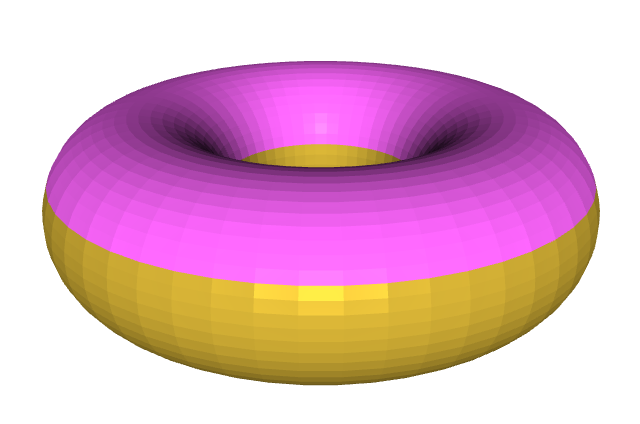
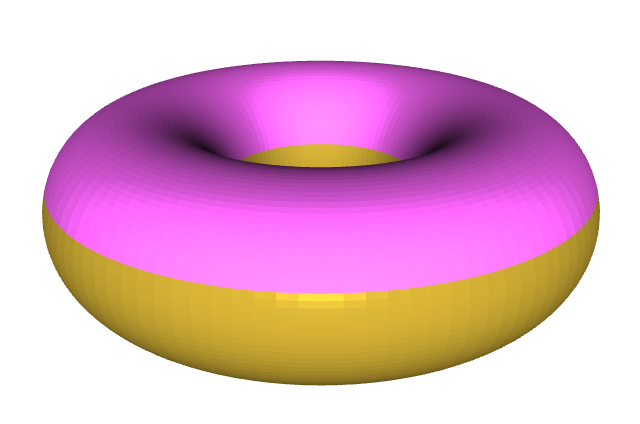
Before and after one commit to CaterpyOwO/mjsr, a website built with webpack: page src/dev.html in a window 1280 px wide. Shown: the part 186-610 px from the top of the page, without its empty margins (319-959 px from the left). Built offline with nearby package versions, Linux system fonts and the light colour scheme; animation ran at ten frames a second.

Commit message:
Implemented materials

```diff
--- a/src/core/renderer.js
+++ b/src/core/renderer.js
@@ -40,7 +40,7 @@ export class Renderer {
 			};
 
 			const primitives = ["points", "lines", "triangles"];
-			let primitive;
+			let primitive = -1;
 
 			if (
 				typeof object.primitive === "string" &&
@@ -50,13 +50,16 @@ export class Renderer {
 			else throw new Error("No primitive type supplied.");
 
 			for (let prop of props[primitive])
-				if (object[prop] === undefined)
+				if (object[prop] === undefined) {
+					if (prop == "colours" && object["materials"]) continue;
 					throw new Error(`Object doesn't have required property ${prop}.`);
+				}
 
 			let mesh = {
 				position: [],
 				colour: [],
 				normal: [],
+				shinyness: [],
 				primitive,
 			};
 
@@ -85,7 +88,12 @@ export class Renderer {
 							object.verts[triangle[1]],
 							object.verts[triangle[2]],
 						]);
-						let colour = parseColour(object.colours[triangle[3]]);
+
+						let colour = [], shinyness = 32;
+						if (object.materials) {
+							colour = object.materials[triangle[3]].colour;
+							shinyness = object.materials[triangle[3]].shinyness;
+						} else colour = parseColour(object.colours[triangle[3]]);
 
 						mesh.position.push(
 							...object.verts[triangle[2]],
@@ -94,9 +102,12 @@ export class Renderer {
 						);
 
 						mesh.colour.push(...colour, ...colour, ...colour);
+						mesh.shinyness.push(shinyness, shinyness, shinyness);
 						mesh.normal.push(...cross, ...cross, ...cross);
 					}
 					break;
+				default:
+					throw new Error("Invalid primitive")
 			}
 
 			this.primitives.add(primitive);
@@ -138,6 +149,7 @@ export class Renderer {
 			gl.useProgram(shader.glprogram);
 
 			gl.uniform3fv(gl.getUniformLocation(shader.glprogram, "u_pos"), this.camera.pos);
+			gl.uniform2fv(gl.getUniformLocation(shader.glprogram, "u_resolution"), [gl.drawingBufferWidth, gl.drawingBufferHeight]);
 
 			gl.uniformMatrix4fv(
 				gl.getUniformLocation(shader.glprogram, "u_modelit"),
@@ -166,10 +178,10 @@ export class Renderer {
 
 			// gl.uniform1i(gl.getUniformLocation(shader.glprogram, "u_primitive"), primitive);
 
-			let buffers = { position: mesh.position, colour: mesh.colour };
+			let buffers = { position: mesh.position, colour: mesh.colour, shinyness: mesh.shinyness };
 			if (mesh.primitive == 2) buffers.normal = mesh.normal;
 
-			shader.buffers(buffers, { colour: 4 });
+			shader.buffers(buffers, { colour: 4, shinyness: 1 });
 
 			gl.drawArrays(primitives[primitive], 0, mesh.position.length / (primitive + 1));
 
--- a/src/core/shaders/frag.js
+++ b/src/core/shaders/frag.js
@@ -9,6 +9,7 @@ export default function generate(options = { primitive: 2, lighting: true, mono:
 
 	varying vec3 v_normal;
 	varying vec4 v_colour;
+	varying float v_shinyness;
 
 	#if options.lighting
 		varying vec3 v_fragPos, v_viewPos;
--- a/src/core/shaders/fragments/lighting.glsl.js
+++ b/src/core/shaders/fragments/lighting.glsl.js
@@ -9,7 +9,7 @@ export const fragment = `
     vec3 viewd = normalize(v_viewPos - v_fragPos);
     vec3 reflectd = reflect(-lightd, normal);
 
-    float sp = pow(max(dot(viewd, reflectd), 0.0), 32.0);
+    float sp = pow(max(dot(viewd, reflectd), 0.0), v_shinyness);
     vec3 specular = strength * sp * lightColour;
 
     // diffuse
--- a/src/core/shaders/vert.js
+++ b/src/core/shaders/vert.js
@@ -7,9 +7,11 @@ export default function generate(options = { primitive: 2, lighting: true }) {
     attribute vec4 position;
     attribute vec4 colour;
     attribute vec3 normal;
+    attribute float shinyness;
 
     varying vec4 v_colour;
     varying vec3 v_normal;
+    varying float v_shinyness;
 
 	varying vec3 v_fragPos, v_viewPos;
 
@@ -22,6 +24,7 @@ export default function generate(options = { primitive: 2, lighting: true }) {
 
     void main() {
         v_colour = colour;
+        v_shinyness = shinyness;
 
         #if (options.primitive == 2 && options.lighting)
             v_fragPos = vec3(u_model * position);
--- a/src/dev.html
+++ b/src/dev.html
@@ -12,16 +12,13 @@
 			const { Renderer, Screen, Camera, Input } = mjsr;
 
 			// prettier-ignore
-			class Torus {
+			class Torus extends mjsr.Object3d {
 				constructor(coords = [0, 0, 0], sides = 8, size = 0.5, hole = 1) {
-					this.coords = coords;
+					super(coords, "triangles", true);
 
-					this.colours = ["#ca3", "#f6f"];
-
-					this.verts = [];
-					this.faces = [];
-
-					this.primitive = "triangles";
+					this.materials = [
+						new mjsr.Material("#ca3", 64), new mjsr.Material("#f6f", 1)
+					];
 
 					for (let j = 0; j <= sides - 1; j++) {
 						let s = Math.sin(((2 * Math.PI) / sides) * j),
@@ -71,14 +68,14 @@
 				new Input.FirstPerson()
 			);
 
-			let scene = [new Torus([0, 0, 0], 50)];
+			let scene = [new Torus([0, 0, 0], 100)];
 			r.setup(scene);
 
 			function frame(now) {
-				requestAnimationFrame(frame);
-
 				r.draw();
 				r.update(now);
+
+				requestAnimationFrame(frame);
 			}
 
 			requestAnimationFrame(frame);
--- a/src/mjsr.js
+++ b/src/mjsr.js
@@ -8,12 +8,17 @@ import { Input } from "./input/input.js";
 
 import { Geometry } from "./geometry/geometry.js";
 
+import { Material } from "./object/material.js";
+import { Object3d } from "./object/object.js";
+
 const mjsr = {
 	Renderer,
 	Screen,
 	Camera,
 	Input,
 	Geometry,
+	Material,
+	Object3d
 };
 
 if (typeof define === "function" && define.amd) define([], () => mjsr);
--- /dev/null
+++ b/src/object/material.js
@@ -0,0 +1,11 @@
+import { parseColour } from "../utility/colour.js";
+
+export class Material {
+    constructor(colour, shinyness = 32.0) {
+        if (typeof colour == "string") this.colour = parseColour(colour);
+        else if (typeof colour == "array") this.colour = colour;
+        else throw new Error(`${colour} is not a valid colour.`)
+
+        this.shinyness = shinyness;
+    }
+}
--- /dev/null
+++ b/src/object/object.js
@@ -0,0 +1,24 @@
+export class Object3d {
+    constructor(coords, primitive, materials = false) {
+        this.coords = coords;
+        this.primitive = primitive;
+
+        this.verts = [];
+
+        switch (primitive) {
+            case "triangles":
+                this.faces = [];
+                (materials) ? this.materials = [] : this.colours = [];
+                break;
+            case "lines":
+                this.edges = [];
+                this.colours = [];
+                break;
+            case "points":
+                this.colours = [];
+                break;
+            default:
+                throw new Error(`The primitive ${primitive} is not a valid primitive`);
+        }
+    }
+}
--- a/src/utility/colour.js
+++ b/src/utility/colour.js
@@ -1,28 +1,30 @@
 import { clamp } from "./math.js";
 
-export function parseColour(colour) {
-	if (colour.charAt(0x00) !== "#") throw new Error(`${colour} is not a HEX colour.`);
+export function parseColour(colour, type) {
+	colour = colour.trim();
+
+	if (!type) {
+		if (/rgb\([^\)]*\)/.test(colour)) type = "rgb";
+		else if (/(?:#|0x)(?:[a-f0-9]{3}|[a-f0-9]{6})\b/i.test(colour)) type = "hex";
+		else throw new Error(`${colour} is not a valid colour.`);
+	}
+
+	switch (type) {
+		case ("hex"):
 			colour = colour.substr(1);
-
 			if (colour.length == 3) colour = colour.split("").reduce((r, e) => r.push(e + e) && r, []);
 			else colour = colour.match(/.{1,2}/g);
 
 			return [...colour.map((c) => clamp(parseInt(c, 16) / 255, 0.0, 1.0)), 1.0];
+		case "rgb":
+			colour = colour.substr(4).slice(0, -1);
+			colour = colour.split(",");
+
+			return [...colour.map((c) => clamp(parseInt(c) / 255, 0.0, 1.0)), 1.0];
+
+		default:
+			throw new Error(`${type} is not a valid colour type.`)
 	}
 
-export function shadeColour(colour, dp) {
-	if (colour.charAt(0x00) !== "#") throw new Error(`${colour} is not a HEX colour.`);
-	colour = colour.substr(1);
 
-	if (colour.length == 3) colour = colour.split("").reduce((r, e) => r.push(e + e) && r, []);
-	else colour = colour.match(/.{1,2}/g);
-
-	return [
-		"#",
-		...colour.map((c) =>
-			Renderer.Math.clamp(Math.floor(parseInt(c, 16) * ((dp + 1) * 0.5)), 25, 255).toString(
-				16
-			)
-		),
-	].join("");
 }
```
Lines whose indentation alone changed are shown as unchanged.
